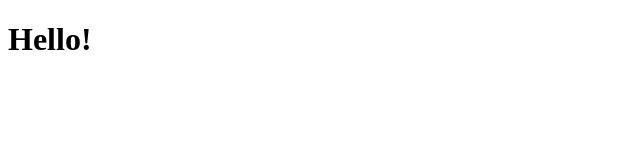
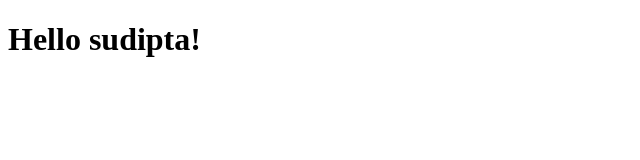
Before and after one commit to Sudipta-2002/Git_tutorial_demo, a plain HTML site: page my website/index.html in a window 1280 px wide. Shown: the whole page, without its empty margins (0-640 px from the left). Drawn offline with Linux system fonts and the light colour scheme.

Commit message:
broken features

```diff
--- a/my website/index.html
+++ b/my website/index.html
@@ -6,6 +6,6 @@
     <title>Bootstrap demo</title>
   </head>
   <body>
-    <h1>Hello!</h1>
+    <h1>Hello sudipta!</h1>
   </body>
 </html>
```
